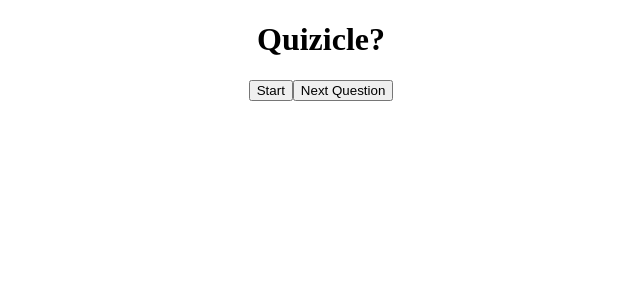
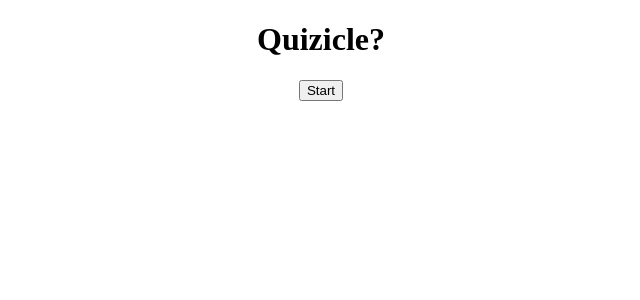
Before and after one commit to KVeitch/quizicle, a React (Create React App) app: page / in a window 1280 px wide. Shown: the top 300 px of the page, without its empty margins (319-959 px from the left). Built offline with nearby package versions, Linux system fonts and the light colour scheme; a web font is replaced by a local one.

Commit message:
Add conditional rendering on the Next Question btn

```diff
--- a/src/App.tsx
+++ b/src/App.tsx
@@ -65,10 +65,11 @@ const App = () => {
           totalQuestions={TOTAL_QUESTION}
         />
       )}
-
-      <button className="next" onClick={nextQuestion}>
-        Next Question
-      </button>
+      {!loading && !gameOver && userAnswers.length === number + 1 && (
+        <button className="next" onClick={nextQuestion}>
+          Next Question
+        </button>
+      )}
     </div>
   );
 };
```
